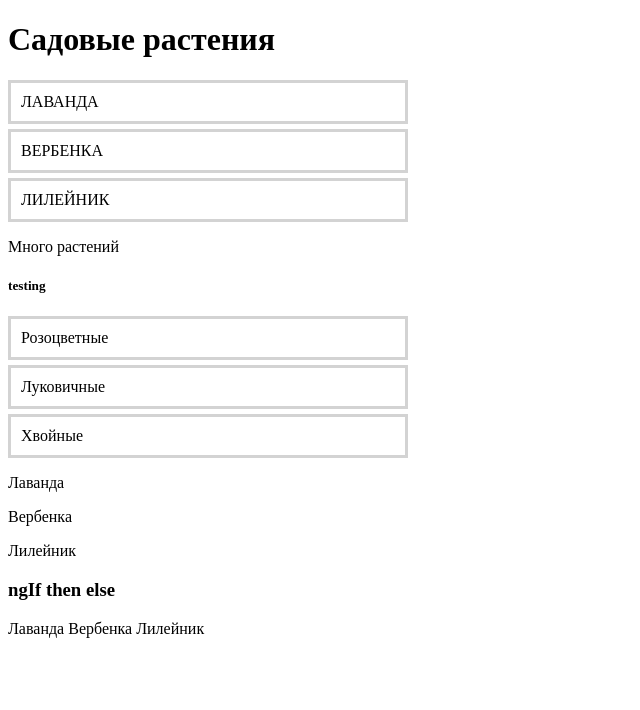
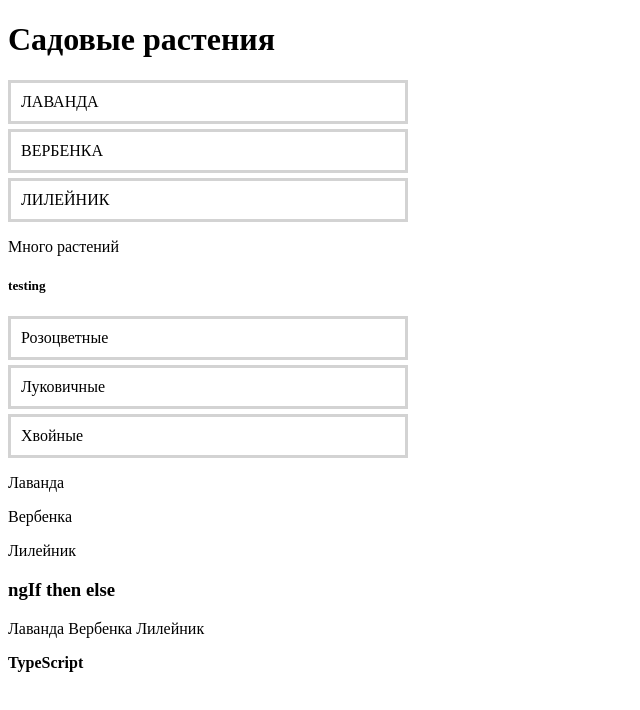
Before and after one commit to remax1993/angular-learning, an Angular app: page / in a window 1280 px wide. Shown: the top 710 px of the page, without its empty margins (0-640 px from the left). Built offline with nearby package versions, Linux system fonts and the light colour scheme.

Commit message:
insert html code from component

```diff
--- a/src/app/app.component.html
+++ b/src/app/app.component.html
@@ -61,3 +61,6 @@
 </ng-template>
 
 <!-- else *ngIf then else-->
+
+<!--insert HTML code from component-->
+<p [innerHTML]="language"></p>
--- a/src/app/app.component.ts
+++ b/src/app/app.component.ts
@@ -30,7 +30,8 @@ export class AppComponent implements OnInit{
    ngOnInit(){
     this.plants = this.ps.getPlants()
   }
-
+    //insert HTML code from component
+    language: string = '<strong>TypeScript</strong>';
 
 
 }
```
